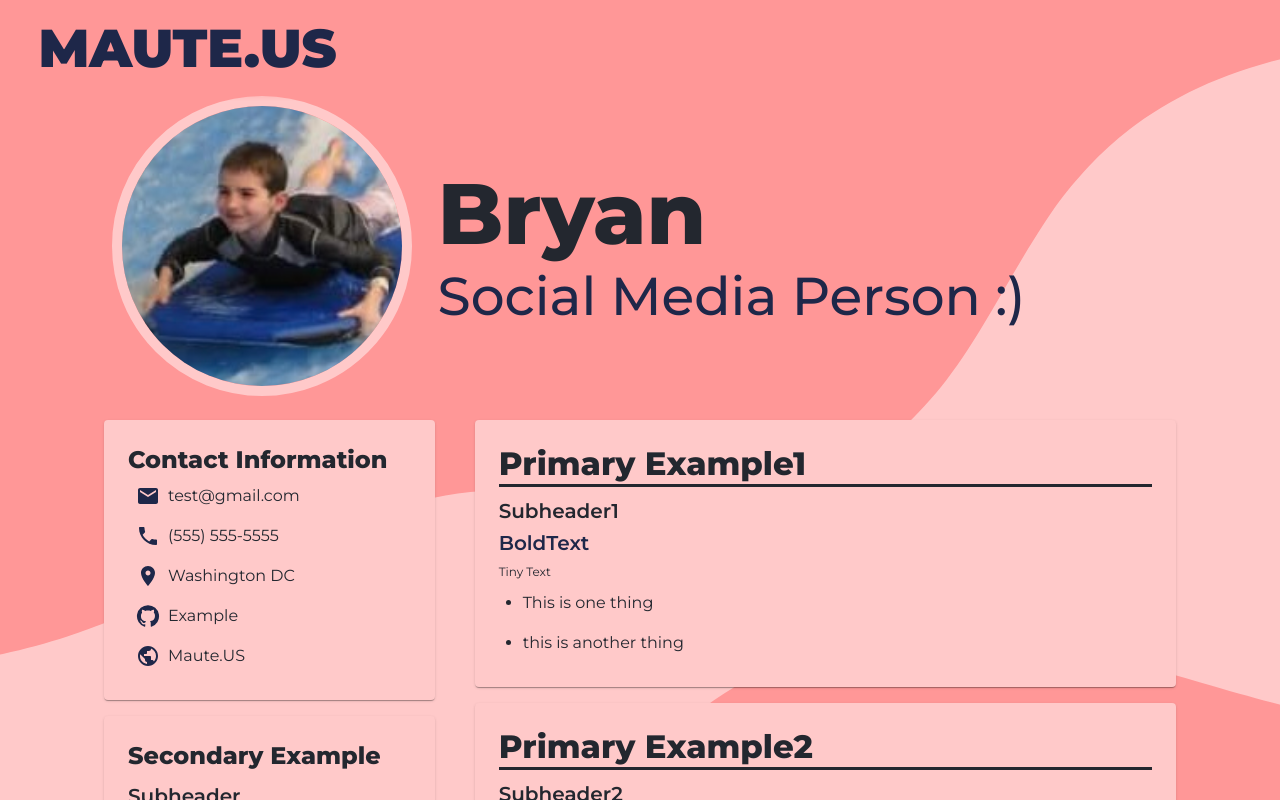
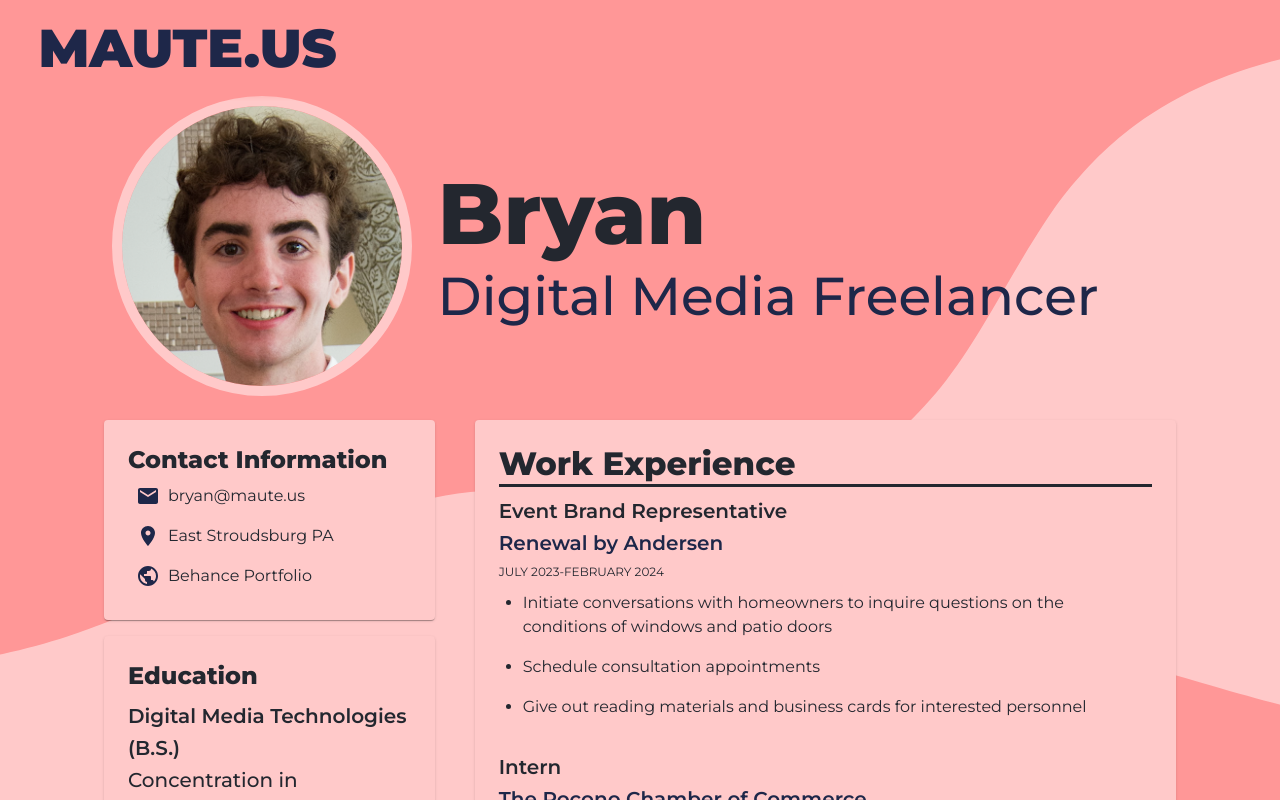
Before and after one commit to DoodlePooge/maute2.0, a React (Vite) app: page /bryan in a window 1280 px wide. Built offline with nearby package versions, Linux system fonts and the light colour scheme.

Commit message:
Bryan Changes to the website version 1.0

```diff
--- a/src/components/cards/Resume.tsx
+++ b/src/components/cards/Resume.tsx
@@ -2,7 +2,7 @@ import { Box, Card, List, Typography } from "@mui/material"
 import { FC } from "react"
 
 type content = {
-  subheader: string
+  subheader?: string
   subheader2?: string
   bold?: string
   tiny?: string
@@ -50,7 +50,11 @@ export const Resume: FC<props> = (props) => {
         )}
         {info.contents.map((field) => (
           <Box marginBottom={3}>
-            <Typography variant="h6" fontWeight={600}>
+            <Typography
+              variant="h6"
+              fontWeight={600}
+              hidden={!field.subheader}
+            >
               {field.subheader}
             </Typography>
             <Typography
--- a/src/content/bryan.json
+++ b/src/content/bryan.json
@@ -1,37 +1,119 @@
 {
   "contact": {
-    "email": "test@gmail.com",
-    "phone": "(555) 555-5555",
-    "location": "Washington DC",
-    "github": { "label": "Example", "link": "https://maute.us" },
-    "links": [{ "label": "Maute.US", "link": "https://maute.us" }]
+    "email": "bryan@maute.us",
+    "location": "East Stroudsburg PA",
+    "links": [
+      {
+        "label": "Behance Portfolio",
+        "link": "https://www.behance.net/bryanmaute1d32"
+      }
+    ]
   },
   "primary": [
     {
-      "header": "Primary Example1",
+      "header": "Work Experience",
       "contents": [
         {
-          "subheader": "Subheader1",
-          "bold": "BoldText",
-          "tiny": "Tiny Text",
-          "bullets": ["This is one thing", "this is another thing"]
+          "subheader": "Event Brand Representative",
+          "bold": "Renewal by Andersen",
+          "tiny": "JULY 2023-FEBRUARY 2024",
+          "bullets": [
+            "Initiate conversations with homeowners to inquire questions on  the conditions of windows and patio doors",
+            "Schedule consultation appointments",
+            "Give out reading materials and business cards for interested personnel"
+          ]
+        },
+
+        {
+          "subheader": "Intern",
+          "bold": "The Pocono Chamber of Commerce",
+          "tiny": "MAY 2022-AUGUST 2022",
+          "bullets": [
+            "Edited footage in post production",
+            "Produced and published video, photo, and graphic content to The Pocono Chamber’s social media pages",
+            "Attended Pocono Chamber events taking pictures and videos",
+            "Interviewed business owners about their experience as a member of The Pocono Chamber"
+          ]
+        },
+
+        {
+          "subheader": "Sales Associate",
+          "bold": "Escape The Mystery Room",
+          "tiny": "AUGUST 2018-NOVEMBER 2018",
+          "bullets": [
+            "Managed phone and reservation system",
+            "Staged mystery room and led groups up to 12 people in an interactive experience",
+            "Trained new employees"
+          ]
         }
       ]
     },
     {
-      "header": "Primary Example2",
-      "contents": [{ "subheader": "Subheader2", "bullets": ["Hai"] }]
+      "header": "Co-Curriculars",
+      "contents": [
+        {
+          "subheader": "Studio Crew",
+          "bold": "East Stroudsburg University Media Production Club",
+          "bullets": [
+            "Studio camera operator",
+            "Proficient with camera equipment",
+            "Designed studio sets",
+            "Wrote, directed, and produced various media projects",
+            "Acted in multiple productions"
+          ]
+        }
+      ]
     }
   ],
   "secondary": [
     {
-      "header": "Secondary Example",
+      "header": "Education",
       "contents": [
         {
-          "subheader": "Subheader",
-          "bold": "Bold Text",
-          "tiny": "Tiny Text",
-          "items": ["item1", "item2"]
+          "subheader": "Digital Media Technologies (B.S.)",
+          "subheader2": "Concentration in Interactive and Social Media",
+          "bold": "East Stroudsburg University",
+          "tiny": "DECEMBER 2022"
+        },
+
+        {
+          "subheader": "Digital Media Technologies (AAS)",
+          "bold": "County College of Morris",
+          "tiny": "MAY 2020"
+        }
+      ]
+    },
+    {
+      "header": "Relevant Courses",
+      "contents": [
+        {
+          "items": [
+            "Studio Production",
+            "Social Media Management",
+            "Game Design"
+          ]
+        }
+      ]
+    },
+    {
+      "header": "Skills",
+      "contents": [
+        {
+          "subheader": "Office Tools",
+          "items": [
+            "Adobe Premiere",
+            "Final Cut Pro",
+            "Adobe Photoshop",
+            "Open Broadcasting Software"
+          ]
+        },
+        {
+          "subheader": "Web Design",
+          "items": ["Adobe Dreamweaver", "HTML5", "CSS3"]
+        },
+        {
+          "subheader": "Social Media",
+          "items": ["YouTube", "Instagram", "Twitter/X"]
         }
       ]
     }
--- a/src/pages/Bryan.tsx
+++ b/src/pages/Bryan.tsx
@@ -1,6 +1,6 @@
 import { Avatar, Box, Grid, Stack, Typography, useTheme } from "@mui/material"
 import { FC, useContext } from "react"
-import bryan from "../assets/bryan.jpg"
+import bryan from "../assets/bryan.webp"
 import bContent from "../content/bryan.json"
 import { Contact } from "../components/cards/Contact"
 import { Resume } from "../components/cards/Resume"
@@ -34,7 +34,7 @@ export const Bryan: FC = () => {
             Bryan
           </Typography>
           <Typography variant="h2" fontWeight={500} color="primary">
-            Social Media Person :)
+            Digital Media Freelancer
           </Typography>
         </Box>
       </Stack>
--- a/src/pages/MainPage.tsx
+++ b/src/pages/MainPage.tsx
@@ -1,7 +1,7 @@
 import { Avatar, Box, Link, Stack, Typography, useTheme } from "@mui/material"
 import { FC } from "react"
 import paige from "../assets/paige.webp"
-import bryan from "../assets/bryan.jpg"
+import bryan from "../assets/bryan.webp"
 
 export const MainPage: FC = () => {
   const theme = useTheme()
```
Also changed, not shown: cspell-ignore.txt, src/assets/bryan.jpg (deleted), src/assets/bryan.webp (added).
